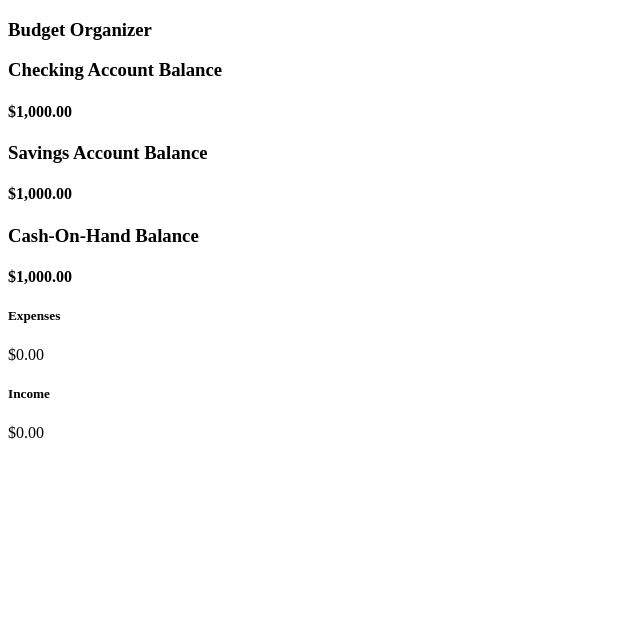
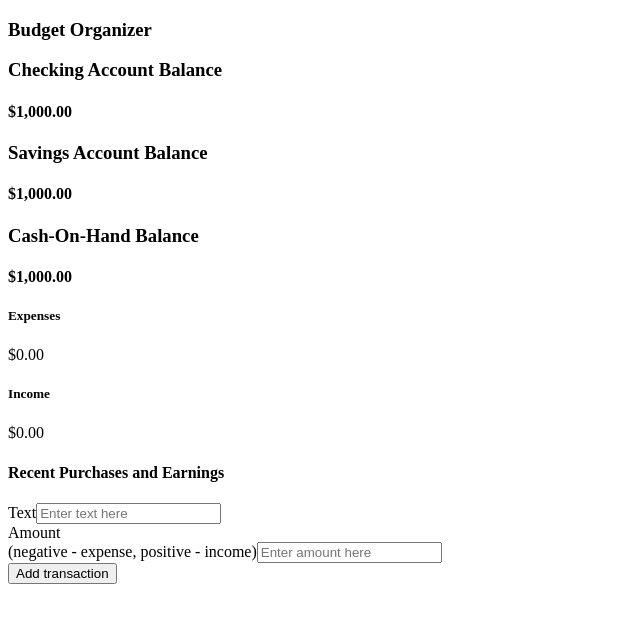
Before and after one commit to JAbuSirriya/financeApp-client, a React (Create React App) app in the folder client/: page / in a window 1280 px wide. Shown: the top 622 px of the page, without its empty margins (0-640 px from the left). Built offline with nearby package versions, Linux system fonts and the light colour scheme.

Commit message:
working on axios

```diff
--- a/client/package.json
+++ b/client/package.json
@@ -6,6 +6,7 @@
     "@testing-library/jest-dom": "^5.11.6",
     "@testing-library/react": "^11.2.2",
     "@testing-library/user-event": "^12.5.0",
+    "axios": "^0.21.0",
     "react": "^17.0.1",
     "react-dom": "^17.0.1",
     "react-scripts": "4.0.1",
--- a/client/src/App.js
+++ b/client/src/App.js
@@ -1,7 +1,9 @@
 import React, { Component } from 'react'
 import Accounts from './components/Accounts'
+import AddtoEarningPurchaseList from './components/AddtoEarningPurchaseList'
 import EarningsAndExpenses from './components/EarningsAndExpenses'
 import { Header } from './components/Header'
+import PurchasesAndEarningsList from './components/PurchasesAndEarningsList'
 
 export default class App extends Component {
   render() {
@@ -11,6 +13,8 @@ export default class App extends Component {
         <div id="accountsContainer" >
           < Accounts />
           < EarningsAndExpenses />
+          < PurchasesAndEarningsList />
+          < AddtoEarningPurchaseList />
         </div>
       </div>
     )
--- a/client/src/components/Accounts.js
+++ b/client/src/components/Accounts.js
@@ -4,12 +4,14 @@ export default class  extends Component {
     render() {
         return (
             <div>
-                <h3>Checking Account Balance</h3>
-                <h4 id="checkingAccountBalance">$1,000.00</h4>
-                <h3>Savings Account Balance</h3>
-                <h4 id="checkingAccountBalance">$1,000.00</h4>
-                <h3>Cash-On-Hand Balance</h3>
-                <h4 id="checkingAccountBalance">$1,000.00</h4>
+                <div className='accounts'>
+                    <h3>Checking Account Balance</h3>
+                    <h4 className="checkingAccountBalance">$1,000.00</h4>
+                    <h3>Savings Account Balance</h3>
+                    <h4 className="checkingAccountBalance">$1,000.00</h4>
+                    <h3>Cash-On-Hand Balance</h3>
+                    <h4 className="checkingAccountBalance">$1,000.00</h4>
+                </div>
             </div>
         )
     }
--- /dev/null
+++ b/client/src/components/AddtoEarningPurchaseList.js
@@ -0,0 +1,60 @@
+import React, { Component } from 'react'
+import axios from 'axios'
+
+export default class AddtoEarningPurchaseList extends Component {
+    constructor(props) {
+        super(props);
+        this.state = {
+            description: '',
+            amount: ''
+        }
+        this.handleInputChange = this.handleInputChange.bind(this)
+        this.onSubmit = this.onSubmit.bind(this)
+    }
+
+    onSubmit(e){
+        e.preventDefault()
+        console.log(this.state.formData)
+        const data = {description: this.state.description, amount: this.state.amount}
+        axios.post('http://localhost:3000/purchases/', data)
+        .then(res => {
+            console.log(res)
+        })
+    }
+
+
+    handleInputChange(event) {
+        const target = event.target;
+        const value = target.type === 'checkbox' ? target.checked : target.value;
+        const name = target.name;
+
+        this.setState({
+            [name]: value
+        });
+    }
+
+    render() {
+        return (
+            <div>
+                <form onSubmit={this.onSubmit}>
+                    <div className="form-control">
+                        <label htmlFor="text">Text</label>
+                        <input name="description" type="text"
+                        value={this.state.description}  placeholder="Enter text here"
+                        required  onChange={this.handleInputChange} />
+                    </div>
+                    <div className="form-control">
+                        <label htmlFor="amount"
+                            >Amount <br />
+                            (negative - expense, positive - income)</label
+                    >
+                        <input name="amount" type="number"
+                        value={this.state.amount}  placeholder="Enter amount here"
+                        required onChange={this.handleInputChange}/>
+                    </div>
+                    <button className="btn">Add transaction</button>
+                </form>
+            </div>
+        )
+    }
+}
--- a/client/src/components/EarningsAndExpenses.js
+++ b/client/src/components/EarningsAndExpenses.js
@@ -6,11 +6,11 @@ export default class EarningsAndExpenses extends Component {
             <div>
                 <div>
                     <h5> Expenses </h5>
-                    <p id="expenses"> $0.00</p>
+                    <p className="expenses"> $0.00</p>
                 </div>
                 <div>
                     <h5>Income </h5>
-                    <p id="income"> $0.00</p>
+                    <p className="income"> $0.00</p>
                 </div>
             </div>
         )
--- /dev/null
+++ b/client/src/components/PurchasesAndEarningsList.js
@@ -0,0 +1,14 @@
+import React, { Component } from 'react'
+
+export default class PurchasesAndEarningsList extends Component {
+
+
+
+    render() {
+        return (
+            <div>
+               <h4>Recent Purchases and Earnings</h4>
+            </div>
+        )
+    }
+}
```
Also changed, not shown: 1 other file (tests, documents, lock files or other folders).
